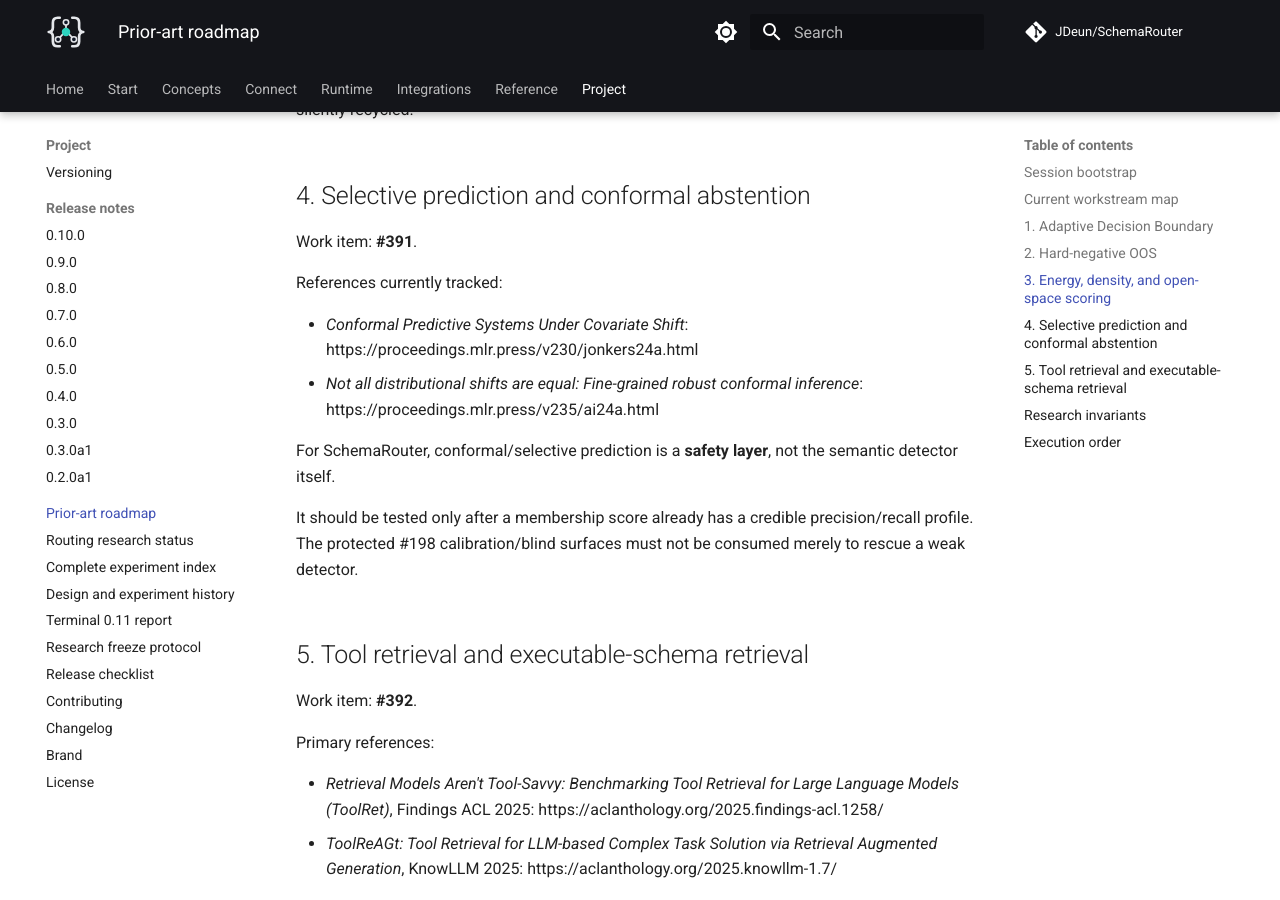
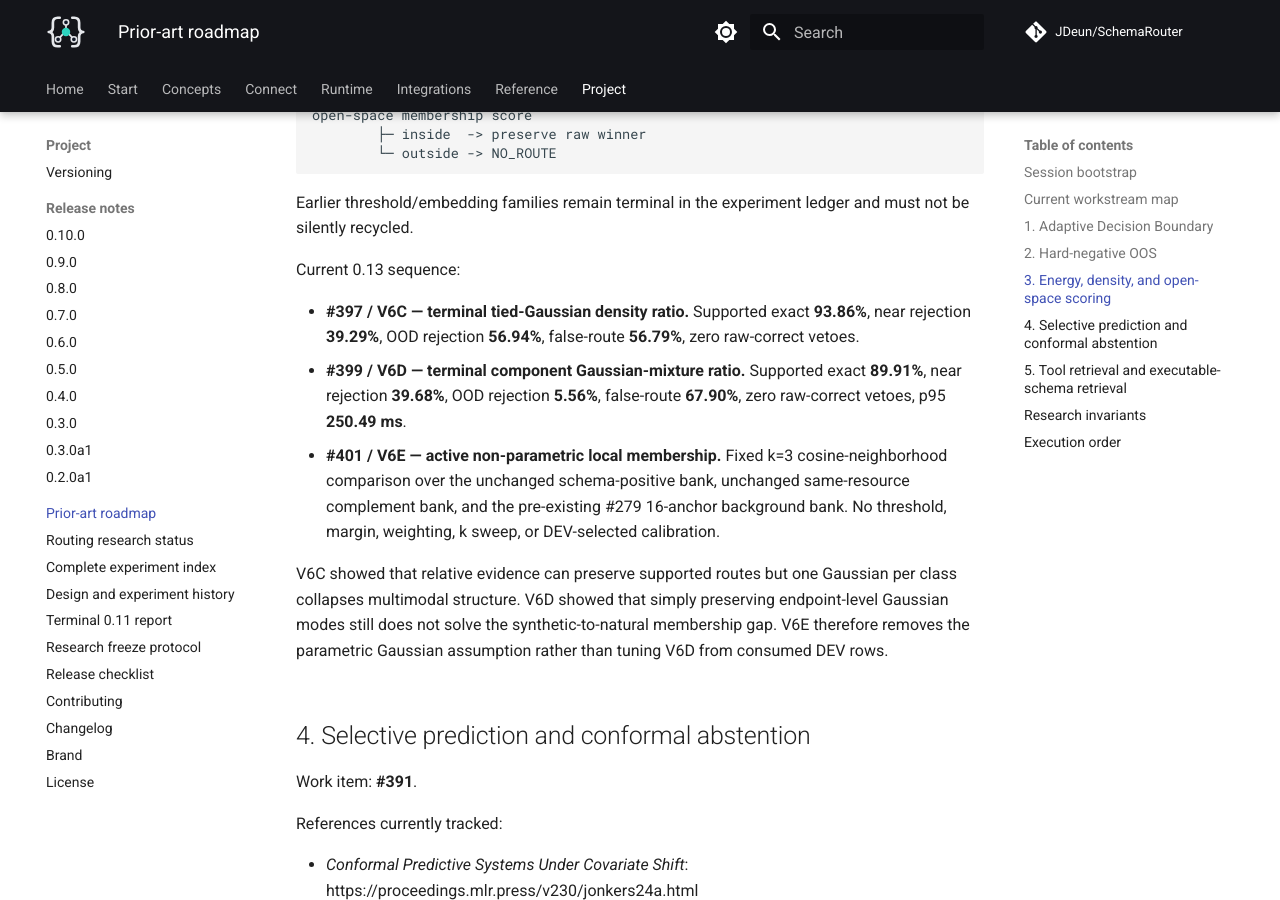
Before and after one commit to JDeun/SchemaRouter, an MkDocs documentation site: the page built from docs/research/prior-art-roadmap.md, in a window 1280 px wide and 900 px high, scrolled down 3887 px. Built offline with MkDocs 1.6.1 and Material for MkDocs 9.7.7, drawn with Linux system fonts in a browser that asks for light colours; comment, search, counter and statistics services are not loaded; some of the changed text lies outside the part shown.

Commit message:
docs: advance open-set roadmap through V6E

```diff
--- a/docs/research/prior-art-roadmap.md
+++ b/docs/research/prior-art-roadmap.md
@@ -24,8 +24,8 @@
 | Workstream | Work item | State | Current SchemaRouter use |
 | --- | ---: | --- | --- |
 | Adaptive/open decision boundaries | #384 | **terminal** | V6A positive-only spherical ADB rejected every DEV request |
-| Hard-negative OOS generation | #389 / #395 | **active** | V6B schema-derived hard-negative low-rank ellipsoid |
-| Energy/density/open-space scoring | #390 | backlog | Test membership scores that do not require an explicit `OUTSIDE` class |
+| Hard-negative OOS generation | #389 / #395 | **terminal** | V6B separated synthetic evidence but rejected every natural DEV query |
+| Energy/density/open-space scoring | #390 / #397 / #399 / #401 | **active** | V6C/V6D terminal; V6E non-parametric kNN membership active |
 | Selective/conformal abstention | #391 | deferred | Calibrate abstention only after a useful semantic membership score exists |
 | Tool/executable-schema retrieval | #392 | ongoing | Keep retrieval research aligned with the typed capability architecture |
 
@@ -107,7 +107,9 @@
 The generator must remain registry-independent. It must not use benchmark route names or failed DEV
 rows to write special negatives.
 
-Work item: **#389**. The active concrete experiment is **#395**, which combines registry-derived same-resource hard negatives with a low-rank anisotropic ellipsoid boundary while keeping raw BGE-M3 as the only positive route authority.
+Work item: **#389**. The concrete experiment **#395 / V6B** is terminal. It combined registry-derived same-resource hard negatives with a low-rank anisotropic ellipsoid boundary while keeping raw BGE-M3 as the only positive route authority.
+
+V6B DEV preserved perfect unsupported rejection but rejected **all supported requests** after every natural query fell outside the learned ellipsoids. Raw BGE supported exact remained **97.37%**. Its confirmation remains unopened. The hard-negative evidence bank remains reusable as schema-derived supervision; the exact ellipsoid formulation does not.
 
 ## 3. Energy, density, and open-space scoring
 
@@ -139,6 +141,14 @@
 
 Earlier threshold/embedding families remain terminal in the experiment ledger and must not be
 silently recycled.
+
+Current 0.13 sequence:
+
+- **#397 / V6C — terminal tied-Gaussian density ratio.** Supported exact **93.86%**, near rejection **39.29%**, OOD rejection **56.94%**, false-route **56.79%**, zero raw-correct vetoes.
+- **#399 / V6D — terminal component Gaussian-mixture ratio.** Supported exact **89.91%**, near rejection **39.68%**, OOD rejection **5.56%**, false-route **67.90%**, zero raw-correct vetoes, p95 **250.49 ms**.
+- **#401 / V6E — active non-parametric local membership.** Fixed k=3 cosine-neighborhood comparison over the unchanged schema-positive bank, unchanged same-resource complement bank, and the pre-existing #279 16-anchor background bank. No threshold, margin, weighting, k sweep, or DEV-selected calibration.
+
+V6C showed that relative evidence can preserve supported routes but one Gaussian per class collapses multimodal structure. V6D showed that simply preserving endpoint-level Gaussian modes still does not solve the synthetic-to-natural membership gap. V6E therefore removes the parametric Gaussian assumption rather than tuning V6D from consumed DEV rows.
 
 ## 4. Selective prediction and conformal abstention
 
@@ -204,11 +214,12 @@
 
 The current order is:
 
-1. retain **#384** as the terminal positive-only spherical ADB reference; its confirmation stays unopened;
-2. execute **#395**, the preregistered V6B hard-negative low-rank ellipsoid experiment instantiated from **#389** and informed by **#390**;
-3. if #395 is terminal, compare a separately preregistered energy/density/open-space signal from **#390** rather than tuning #395 from failed rows;
-4. if a useful score exists, evaluate selective/conformal safety from **#391**;
-5. continuously maintain ToolRet/ToolReAGt architectural alignment in **#392**.
+1. retain **#384 / V6A** as the terminal positive-only spherical ADB reference; its confirmation stays unopened;
+2. retain **#395 / V6B** as the terminal hard-negative ellipsoid reference; its confirmation stays unopened;
+3. retain **#397 / V6C** and **#399 / V6D** as terminal relative-density controls; both confirmations stay unopened;
+4. execute **#401 / V6E**, the preregistered non-parametric kNN membership experiment from **#390**, without using V6D failed rows to tune k, evidence, thresholds, or decision order;
+5. if a useful semantic membership score exists, evaluate selective/conformal safety from **#391**;
+6. continuously maintain ToolRet/ToolReAGt architectural alignment in **#392**.
 
 This order is not a claim that later methods are superior. It is the governance sequence that avoids
 mixing hypotheses and reusing evidence.
```
